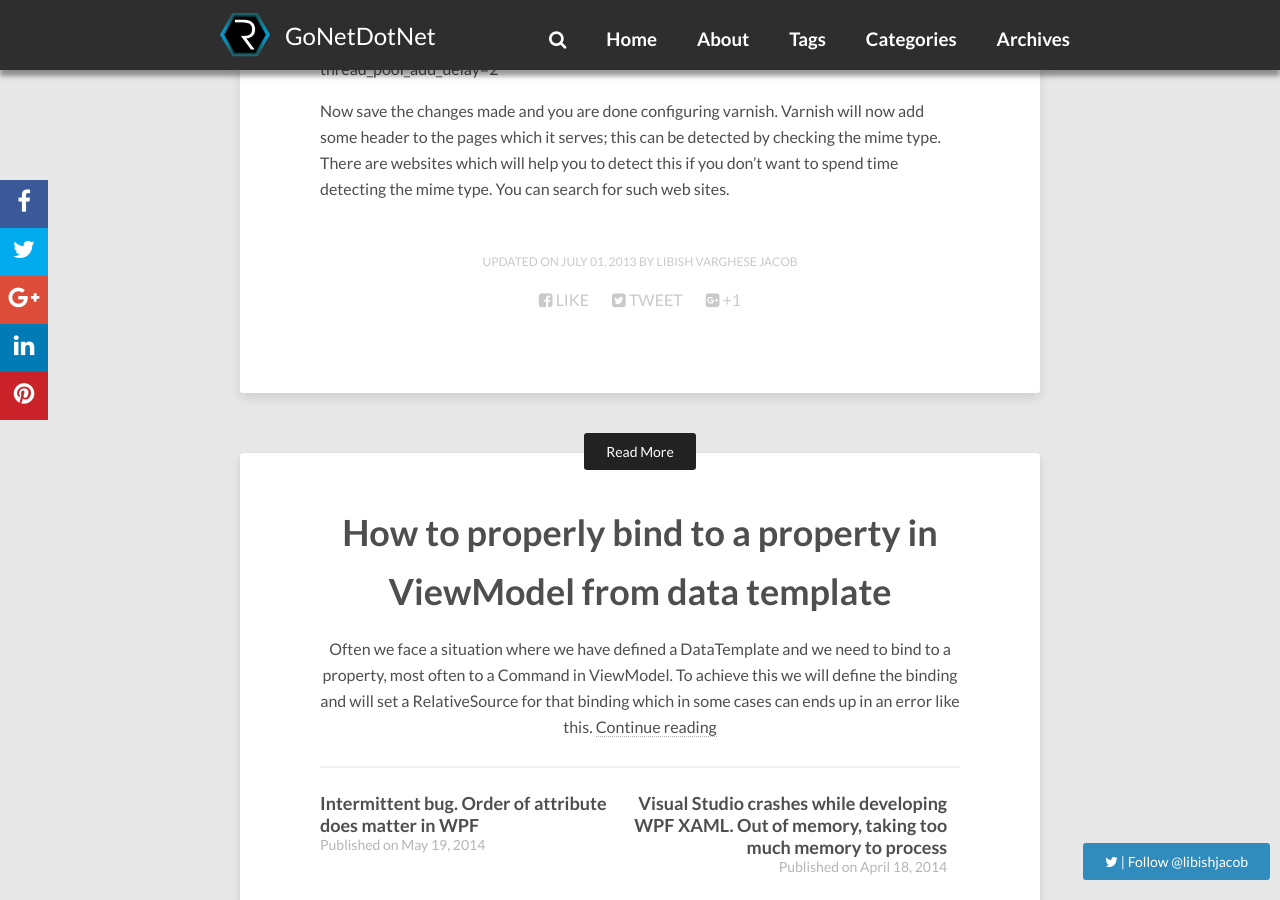
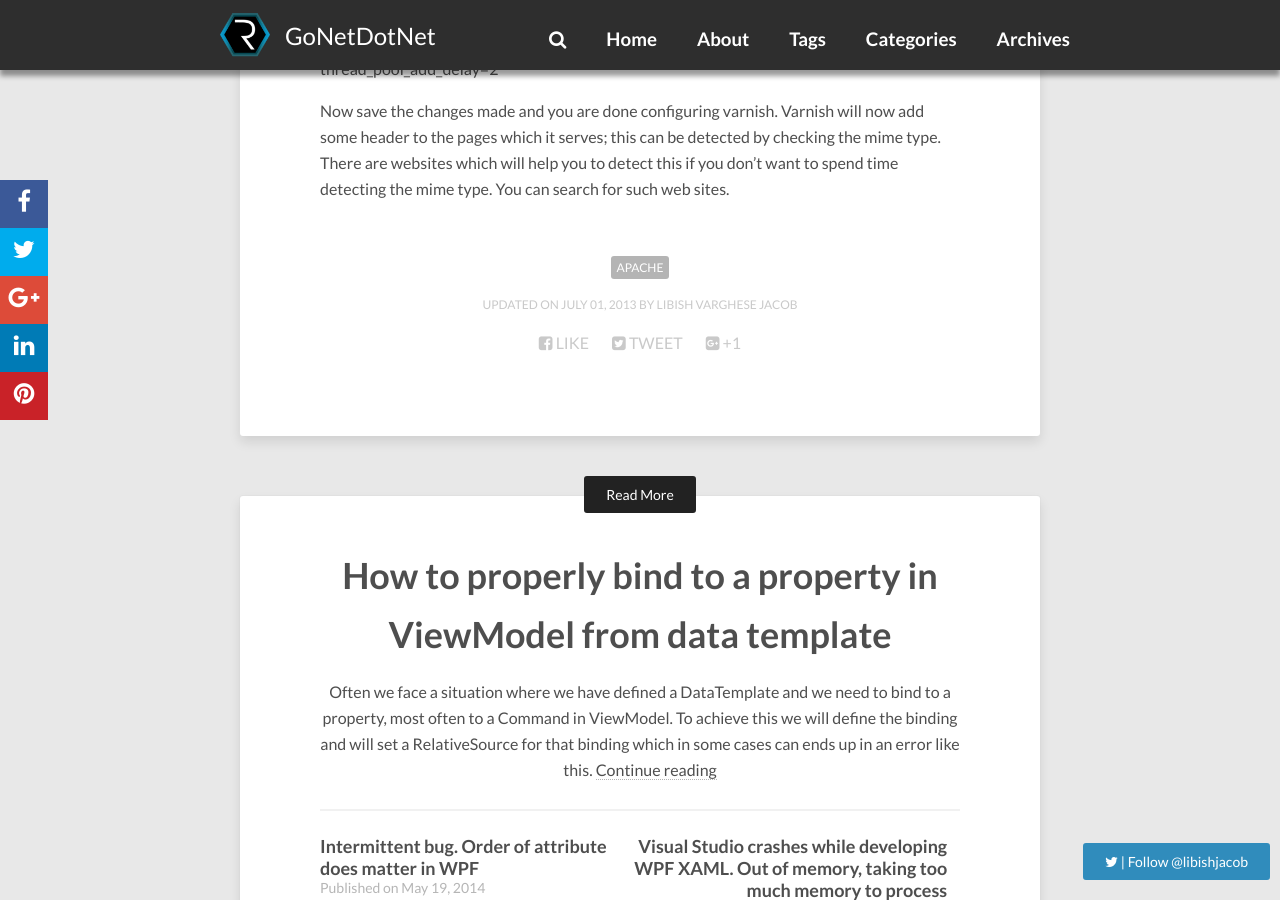
Before and after one commit to libish-jacob/Blog, a Jekyll site: the page built from _posts/2018-05-31-how-to-install-and-configure-varnish-on-linux.md, in a window 1280 px wide and 900 px high, scrolled down 4024 px. Built offline with Jekyll 4.4.1, drawn with Linux system fonts in a browser that asks for light colours; nearby versions of some CDN libraries; comment, search, counter and statistics services are not loaded.

Commit message:
Update 2018-05-31-how-to-install-and-configure-varnish-on-linux.md

```diff
--- a/_posts/2018-05-31-how-to-install-and-configure-varnish-on-linux.md
+++ b/_posts/2018-05-31-how-to-install-and-configure-varnish-on-linux.md
@@ -14,6 +14,8 @@ description: >-
 categories:
   - Web Server
 date: '2013-06-31 13:18 +0530'
+tags:
+  - Apache
 ---
 ## Introduction
   Varnish is an HTTP accelerator or so called reverse proxy. Varnish is a type of proxy server that retrieves resources on behalf of a client from one or more servers. These resources are then returned to the client as though they originated from the server or servers themselves. Varnish then caches those pages whose expiry header is set to some future date. This means those pages which won’t change until that date. Mostly static pages in a site will have expiry header so the next time when a client requests a page, varnish will look at the header to determine that the page has not expired. If not expired, then it will then serve that page without contacting the web server. This way, load on the server will be less. All static pages will be served by varnish without the knowledge of webserver.
```
